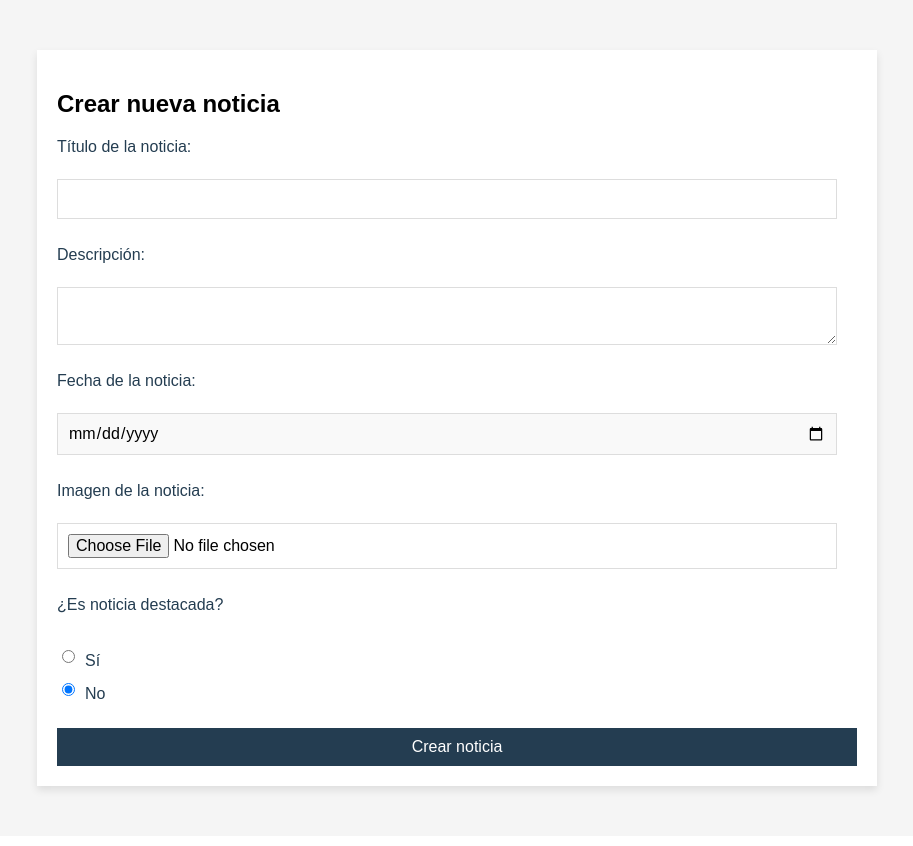
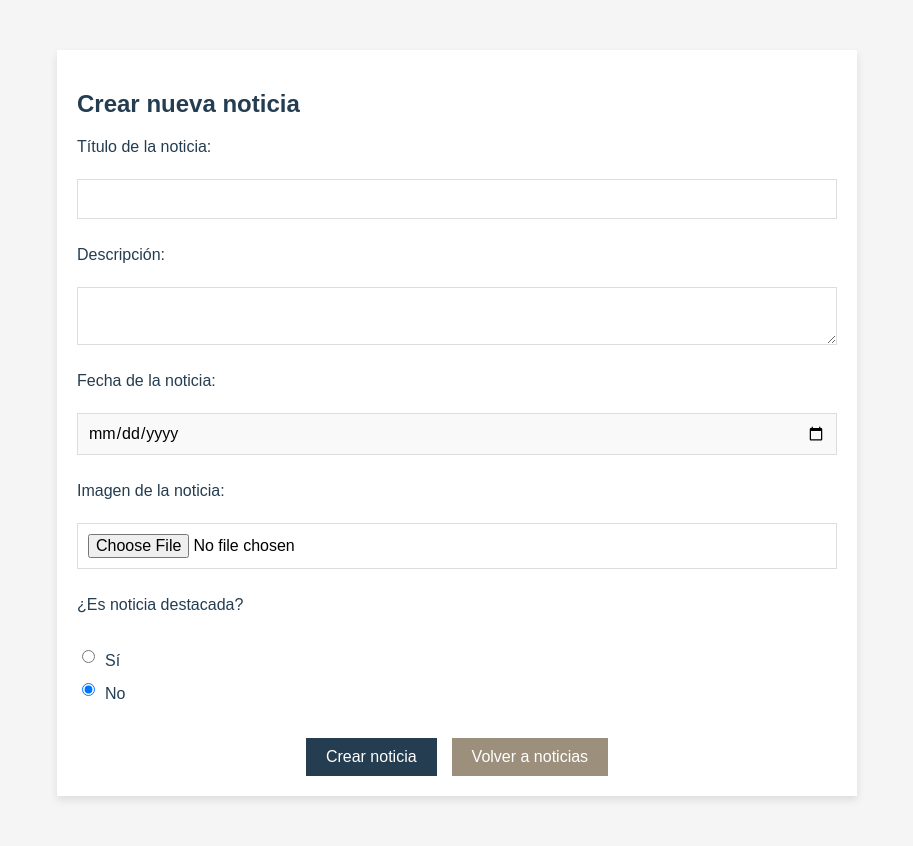
Before and after one commit to MarcoJG/Proyecto-Comunidad, a PHP site: page /crear_noticia.php in a window 1280 px wide. Shown: the whole page, without its empty margins (183-1096 px from the left). Before the commit the page ends 795 px from the top, so only its background shows below. Run offline with PHP 8.4, Linux system fonts and the light colour scheme; the visitor is signed in with stand-in values (Sample User, id 1).

Commit message:
feat(noticias): añadir botón de retorno en formulario y resaltar noticias al pasar el cursor

```diff
--- a/web/src/noticias/crear_noticia.css
+++ b/web/src/noticias/crear_noticia.css
@@ -1,14 +1,13 @@
 * {
     font-family: Arial, sans-serif;
+    box-sizing: border-box;
 }
-
 
 .fondo-cuerpo {
     background-color: #f5f5f5;
     margin: 0;
     padding: 0;
 }
-
 
 .contenedor-principal {
     max-width: 800px;
@@ -18,14 +17,19 @@
     box-shadow: 0 4px 8px rgba(0, 0, 0, 0.1);
 }
 
-
-.titulo-noticia {
+.titulo-noticia,
+.titulo-noticias {
     color: #243D51;
     font-size: 24px;
     text-align: left;
     margin-bottom: 20px;
 }
 
+.formulario-noticia {
+    display: flex;
+    flex-direction: column;
+    gap: 15px;
+}
 
 .formulario-noticia label {
     font-size: 16px;
@@ -34,54 +38,19 @@
     display: block;
 }
 
-
 .formulario-noticia input,
 .formulario-noticia textarea {
-    width: calc(100% - 20px);
+    width: 100%;
     padding: 10px;
     margin-bottom: 12px;
     border: 1px solid #ddd;
     border-radius: 0px;
     font-size: 16px;
-    box-sizing: border-box;
 }
-
 
 .formulario-noticia input[type="date"] {
     background-color: #f9f9f9;
 }
-
-
-.formulario-noticia button {
-    background-color: #243D51;
-    color: #fff;
-    padding: 10px 20px;
-    border: none;
-    border-radius: 0px;
-    cursor: pointer;
-    font-size: 16px;
-    transition: background-color 0.3s ease;
-}
-
-
-.formulario-noticia button:hover {
-    background-color: #1c2f3d;
-}
-
-
-.formulario-noticia .detalle-noticia {
-    color: #9c907d;
-    font-size: 14px;
-    margin-top: 5px;
-}
-
-
-.formulario-noticia {
-    display: flex;
-    flex-direction: column;
-    gap: 15px;
-}
-
 
 .formulario-noticia input:focus,
 .formulario-noticia textarea:focus {
@@ -107,3 +76,41 @@
 .checkbox-destacado input[type="radio"] {
     margin-right: 10px;
 }
+
+.botones-formulario {
+    display: flex;
+    justify-content: center;
+    gap: 15px;
+    margin-top: 10px;
+}
+
+.boton-noticia,
+.boton-noticia:link,
+.boton-noticia:visited,
+.boton-noticia:hover {
+    display: inline-block;
+    background-color: #243D51;
+    color: white;
+    padding: 10px 20px;
+    border: none;
+    border-radius: 0;
+    cursor: pointer;
+    font-size: 16px;
+    text-decoration: none;
+    transition: background-color 0.3s ease;
+}
+
+.boton-noticia.boton-secundario {
+    background-color: #9c907d !important;
+    color: white !important;
+}
+
+.boton-noticia.boton-secundario:hover {
+    background-color: #7a6f62 !important;
+}
+
+.error {
+    color: red;
+    font-weight: bold;
+    margin-bottom: 20px;
+}
--- a/web/src/noticias/crear_noticia.php
+++ b/web/src/noticias/crear_noticia.php
@@ -5,7 +5,6 @@
     header("Location: ../../../web/src/noticias/acceso_denegado.php");
     exit();
 }
-
 
 // Recuperar datos del formulario en caso de error
 $titulo_guardado = $_SESSION['form_data']['titulo'] ?? '';
@@ -23,7 +22,7 @@
 <head>
     <meta charset="UTF-8">
     <title>Crear Noticia</title>
-    <link rel="stylesheet" href="/../Proyecto-Comunidad/web/src/noticias/crear_noticia.css">
+    <link rel="stylesheet" href="/Proyecto-Comunidad/web/src/noticias/crear_noticia.css">
 </head>
 
 <body class="fondo-cuerpo">
@@ -53,13 +52,12 @@
             echo "<p class='error'>$error_message</p>";
         }
         ?>
+
         <form action="../../../backend/src/noticias/procesar_crear_noticia.php" method="POST" class="formulario-noticia" enctype="multipart/form-data">
             <label for="titulo">Título de la noticia:</label>
             <input type="text" id="titulo" name="titulo" maxlength="100" required value="<?= htmlspecialchars($titulo_guardado) ?>">
 
-
             <label for="contenido">Descripción:</label>
-
             <textarea id="contenido" name="contenido" maxlength="255" required><?= htmlspecialchars($descripcion_guardado) ?></textarea>
 
             <label for="fecha">Fecha de la noticia:</label>
@@ -68,9 +66,7 @@
             <label for="imagen">Imagen de la noticia:</label>
             <input type="file" name="imagen" accept="image/*">
 
-            <!-- Evento es destacado -->
             <label for="destacado">¿Es noticia destacada?</label>
-
             <div class="checkbox-destacado">
                 <label>
                     <input type="radio" name="destacado" value="1" <?= $destacado_guardado == 1 ? 'checked' : '' ?>> Sí
@@ -80,7 +76,11 @@
                 </label>
             </div>
 
-            <button type="submit" class="boton-noticia">Crear noticia</button>
+
+            <div class="botones-formulario">
+                <button type="submit" class="boton-noticia">Crear noticia</button>
+                <a href="/Proyecto-Comunidad/web/src/noticias/index.php" class="boton-noticia boton-secundario">Volver a noticias</a>
+            </div>
         </form>
     </main>
 
```
Also changed, not shown: web/src/noticias/style.css (+20 -0 lines), web/etc/assets/img/color-fondo-imagen-r.png (added).
